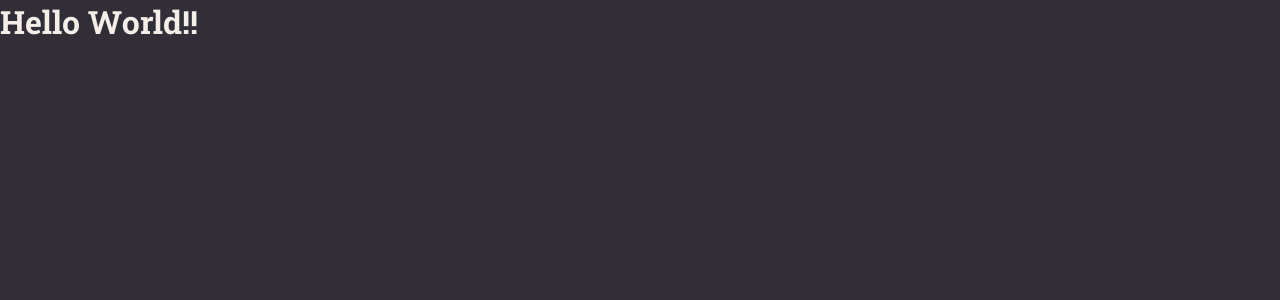
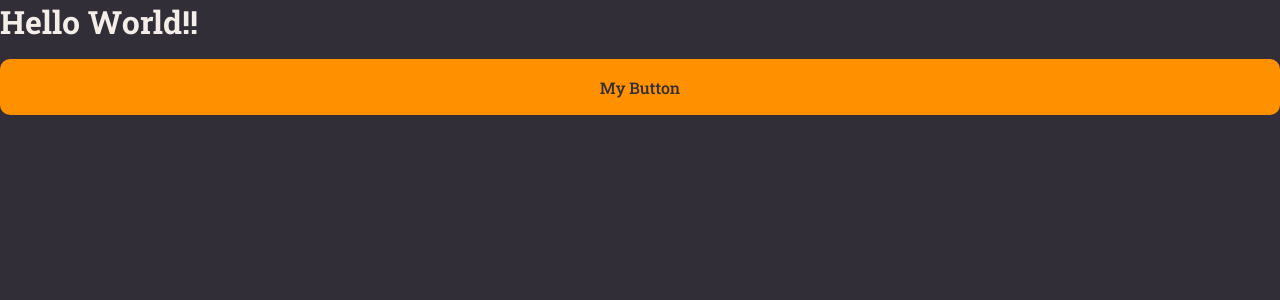
Before and after one commit to Prattiz/Notes, a React (Vite) app: page / in a window 1280 px wide. Shown: the top 300 px of the page. Built offline with nearby package versions, Linux system fonts and the light colour scheme.

Commit message:
CREATE Button

```diff
--- /dev/null
+++ b/src/components/Buttons/index.jsx
@@ -0,0 +1,10 @@
+import { Conteiner } from "./styles.js";
+
+export function Button(){
+    return(
+        <Conteiner type="button">
+            My Button
+        </Conteiner>
+    );
+
+}
--- /dev/null
+++ b/src/components/Buttons/styles.js
@@ -0,0 +1,19 @@
+import styled  from 'styled-components';
+
+export const Conteiner = styled.button`
+    width: 100%;
+    background-color: ${({theme}) => theme.COLORS.ORANGE};
+    color: ${({theme}) => theme.COLORS.BACKGROUND_800};
+    height: 56px;
+    border:0;
+    padding:0 16px;
+    margin-top: 16px;
+    border-radius: 10px;
+    font-weight: 500;
+
+    &:disabled{
+        opacity: 0.5;
+    }
+
+
+`
--- a/src/pages/App.jsx
+++ b/src/pages/App.jsx
@@ -1,9 +1,11 @@
 import { Teste } from "./style"
+import { Button } from "../components/Buttons"
 
 export function App(){
     return(
         <Teste>
             <h1>Hello World!!</h1>
+            <Button />
         </Teste>
 
     )
```
Also changed, not shown: 2 other files (tests, documents, lock files or other folders).
